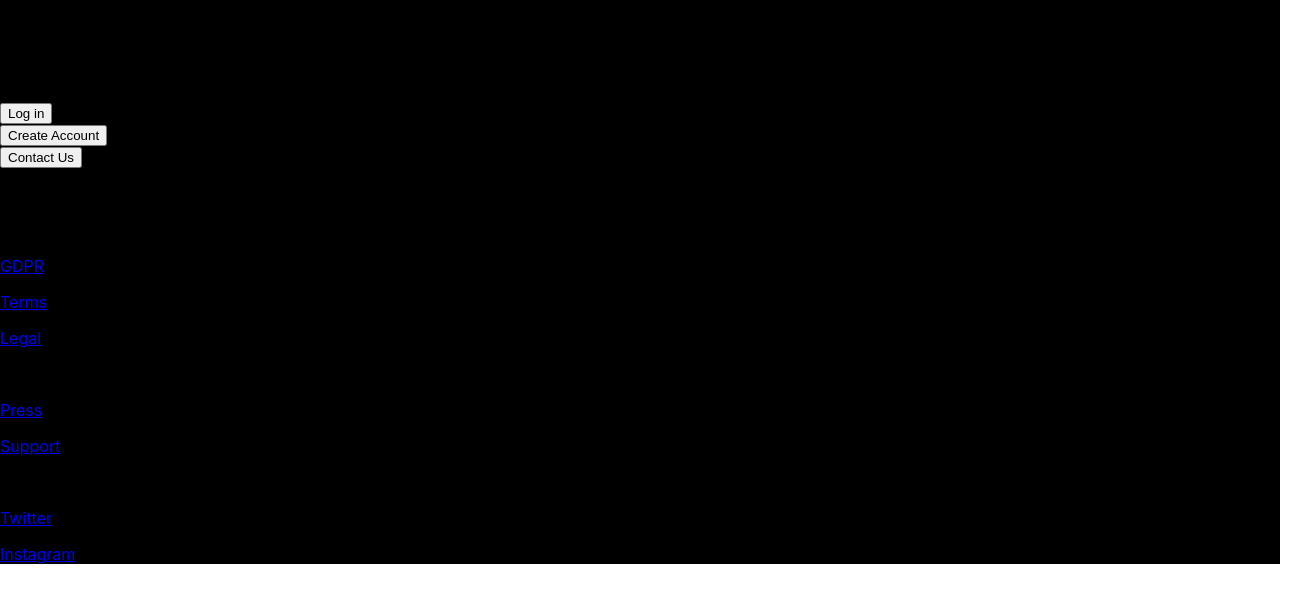
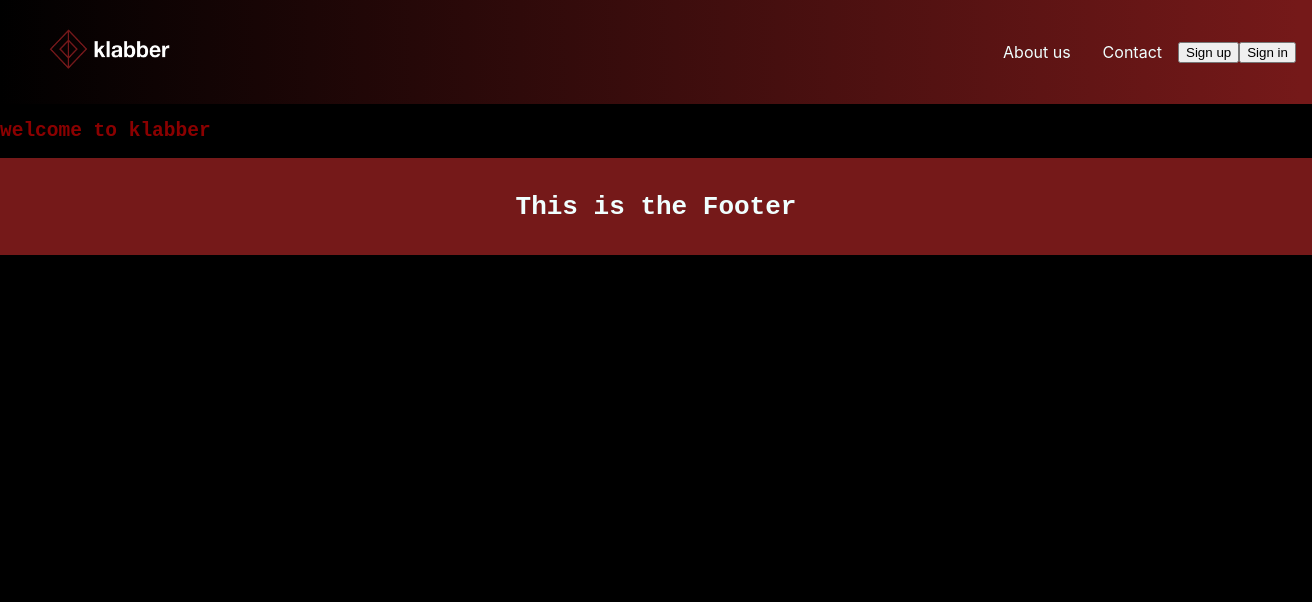
Before and after one commit to iman370/klabber, a React (Create React App) app in the folder frontend/: page / in a window 1280 px wide. Shown: the top 602 px of the page, 1312 px wide, since content can reach past the window. Built offline with nearby package versions, Linux system fonts and the light colour scheme.

Commit message:
Made a navigation bar

```diff
--- a/frontend/public/index.html
+++ b/frontend/public/index.html
@@ -9,7 +9,7 @@
       name="description"
       content="Web site created using create-react-app"
     />
-    <link rel="apple-touch-icon" href="%PUBLIC_URL%/logo192.png" />
+    <link rel="apple-touch-icon" href="%PUBLIC_URL%/logo.png" />
     <!--
       manifest.json provides metadata used when your web app is installed on a
       user's mobile device or desktop. See https://developers.google.com/web/fundamentals/web-app-manifest/
--- a/frontend/src/App.css
+++ b/frontend/src/App.css
@@ -14,7 +14,7 @@
 }
 
 .App-header {
-  background-color: #282c34;
+  background-color: #000000;
   min-height: 100vh;
   display: flex;
   flex-direction: column;
--- a/frontend/src/App.js
+++ b/frontend/src/App.js
@@ -5,7 +5,7 @@ import {
   useRoutes,
 } from "react-router-dom";
 
-import Landing from './Landing';
+import Landing from './pages/Landing';
 
 const App = () => {
   let routes = useRoutes([
--- a/frontend/src/Landing.js
+++ /dev/null
@@ -1,54 +0,0 @@
-import React, {useState} from 'react'
-import { useNavigate } from 'react-router-dom';
-import { useLocation } from 'react-router-dom';
-
-function Landing(props) {
-    let navigate = useNavigate()
-    const location = useLocation();
-
-    return (
-        <div id="content">
-            <div className='topline'>
-                <div className='fl logo'>
-                    gameschedule
-                </div>
-            </div>
-            <div id="mainbox3">
-                <h1>What are you looking to do?</h1>
-                <button onClick={() => navigate(`../sign-in`)}>Log in</button>
-                <div className = "divider" />
-                <button onClick={() => navigate(`../create-account`)}>Create Account</button>
-                <div className = "divider" />
-                <button onClick={() => navigate(`../contact-us`)}>Contact Us</button>
-            </div>
-            <div className='footer fn-clear'>
-                <div className='fl leftbox'>
-                    <p className='line fn-clear'>
-                    </p>
-                    <p className='desc'>Copyright 2022 Gamer's Calendar</p>
-                </div>
-                <div className='fr'>
-                    <div className='fl'>
-                        <p className='tit'>ABOUT</p>
-                        <p className='desc'><a href='/privacy-policy'>GDPR</a></p>
-                        <p className='desc'><a href='/#'>Terms</a></p>
-                        <p className='desc'><a href='/#'>Legal</a></p>
-                    </div>
-                    <div className='fl'>
-                        <p className='tit'>CONTACT</p>
-                        <p className='desc'><a href='/#'>Press</a></p>
-                        <p className='desc'><a href='/#'>Support</a></p>
-                    </div>
-                    <div className='fl'>
-                        <p className='tit'>SOCIAL</p>
-                        <p className='desc'><a href='/#'>Twitter</a></p>
-                        <p className='desc'><a href='/#'>Instagram</a></p>
-                    </div>
-                </div>
-            </div>
-        </div>
-
-    )
-}
-
-export default Landing
--- a/frontend/src/index.css
+++ b/frontend/src/index.css
@@ -5,6 +5,7 @@ body {
     sans-serif;
   -webkit-font-smoothing: antialiased;
   -moz-osx-font-smoothing: grayscale;
+  background-color: rgb(0, 0, 0);
 }
 
 code {
@@ -13,6 +14,19 @@ code {
 }
 
 /*Defines background colour*/
+/*
 #content {
   background-color: rgb(0, 0, 0);
 }
+*/
+
+h1 {
+  font-family: monospace;
+  color: azure;
+  text-align: center;
+}
+
+h2 {
+  font-family: monospace;
+  color: darkred;
+}
--- /dev/null
+++ b/frontend/src/pages/Footer.js
@@ -0,0 +1,12 @@
+import React from "react";
+import './styles/Footer.css';
+
+function Footer() {
+    return (
+        <div className="footer-container">
+            <h1>This is the Footer</h1>
+        </div>
+    )
+}
+
+export default Footer
--- /dev/null
+++ b/frontend/src/pages/Landing.js
@@ -0,0 +1,35 @@
+import React, {useState} from 'react'
+import { useNavigate } from 'react-router-dom';
+import { useLocation } from 'react-router-dom';
+import Footer from './Footer';
+import './styles/Landing.css';
+import klabberLogo from '../images/klabber-logo.png';
+
+function Landing(props) {
+    let navigate = useNavigate()
+    const location = useLocation();
+
+    return (
+        <>
+        <div className='navbar'>
+            <div className='navbar_logo'>
+                <img className='klabber-logo' src={klabberLogo} onClick={() => navigate('./')}/>
+            </div>
+            <div className='navbar_links'>
+                <button>Sign in</button>
+                <button>Sign up</button>
+                <p>Contact</p>
+                <p>About us</p>
+            </div>
+        </div>
+
+        <div id="content">
+            <h2>welcome to klabber</h2>
+        </div>
+        <Footer />
+        </>
+
+    )
+}
+
+export default Landing
--- /dev/null
+++ b/frontend/src/pages/styles/Footer.css
@@ -0,0 +1,5 @@
+.footer-container {
+    background-color: #751919;
+    width: 100%;
+    padding: 1rem;
+}
--- /dev/null
+++ b/frontend/src/pages/styles/Landing.css
@@ -0,0 +1,55 @@
+/*PICTURES AND LOGOS*/
+.klabber-logo {
+    height: 100px;
+    width: 200px;
+}
+
+/*NAVIGATION BAR*/
+.navbar {
+
+    /* ff 3.6+ */
+    background:-moz-linear-gradient(89deg, rgba(0, 0, 0, 1) 0%, rgba(117, 25, 25, 1) 99%);
+
+    /* safari 5.1+,chrome 10+ */
+    background:-webkit-linear-gradient(89deg, rgba(0, 0, 0, 1) 0%, rgba(117, 25, 25, 1) 99%);
+
+    /* opera 11.10+ */
+    background:-o-linear-gradient(89deg, rgba(0, 0, 0, 1) 0%, rgba(117, 25, 25, 1) 99%);
+
+    /* ie 6-9 */
+    filter: progid:DXImageTransform.Microsoft.gradient( startColorstr='#751919', endColorstr='#000000', GradientType=0 );
+
+    /* ie 10+ */
+    background:-ms-linear-gradient(89deg, rgba(0, 0, 0, 1) 0%, rgba(117, 25, 25, 1) 99%);
+
+    /* global 94%+ browsers support */
+    background:linear-gradient(89deg, rgba(0, 0, 0, 1) 0%, rgba(117, 25, 25, 1) 99%);
+
+    padding-left: 1rem;
+    padding-right: 1rem;
+
+    width: 100%;
+
+    display: flex;
+    justify-content: space-between;
+
+}
+
+.navbar_logo {
+    margin-right: 2rem;
+}
+
+.navbar_links {
+    display: flex;
+    flex-direction: row-reverse;
+    align-items: center;
+    flex: 1;
+}
+
+/*Changes all the text inside the navbar_links container*/
+.navbar_links p {
+    color: azure;
+    margin: 0 1rem;
+    font-family: inter;
+    font-size: medium;
+}
```
Also changed, not shown: frontend/public/manifest.json, frontend/src/images/klabber-logo.png (added), frontend/src/images/logo.png (added).
